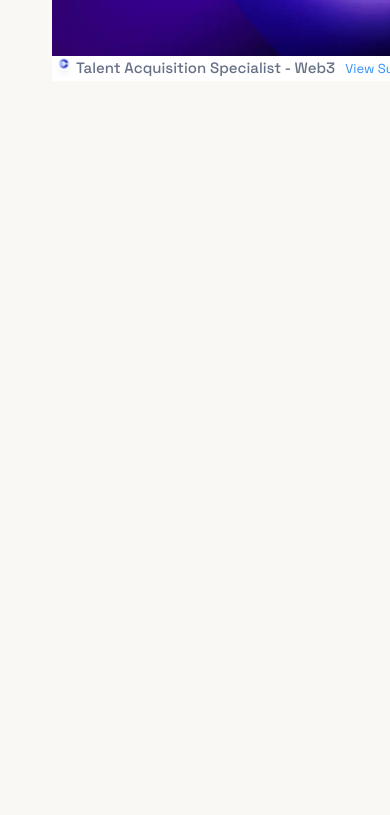
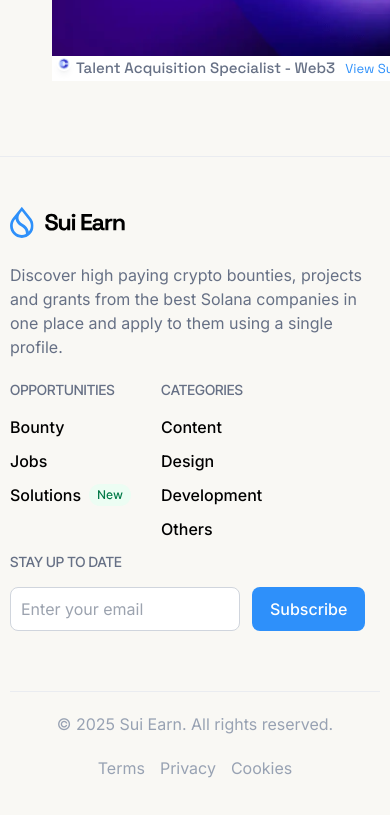
Before and after one commit to suiearn/sui-frontend, a Next.js app: page /profile in a window 390 px wide. Shown: the part 1097-1912 px from the top of the page. Before the commit the page ends 1253 px from the top, so only its background shows below. Built offline with nearby package versions, Linux system fonts and the light colour scheme.

Commit message:
footer mobile

```diff
--- a/app/layout.tsx
+++ b/app/layout.tsx
@@ -27,7 +27,7 @@
       >
         <Navbar />
         {children}
-        {/* <Footer /> */}
+        <Footer />
       </body>
     </html>
   );
--- a/app/styles/button.scss
+++ b/app/styles/button.scss
@@ -18,6 +18,7 @@
   &.small-btn {
     padding: 10px 16px;
     font-size: 16px;
+    white-space: nowrap;
   }
 
   &:hover{
--- a/components/Footer/footer.module.scss
+++ b/components/Footer/footer.module.scss
@@ -107,3 +107,109 @@
   padding-left: 132px;
   padding-right: 132px;
 }
+
+@media screen and (max-width: 767px) {
+  .footer_upper {
+    display: flex;
+    align-items: flex-start;
+    justify-content: space-between;
+    flex-wrap: wrap;
+    margin-bottom: 60px;
+
+    .logo {
+      max-width: 384px;
+      > p {
+        font-size: 16px;
+        font-family: "Inter", serif;
+        margin-top: 25px;
+        color: #667085;
+      }
+    }
+
+    .footer_links {
+      display: flex;
+      align-items: flex-start;
+      gap: 30px;
+      margin-top: 20px;
+
+      > div {
+        > h4 {
+          color: #667085;
+          text-transform: uppercase;
+          font-family: "Inter Tight", serif;
+          font-size: 14px;
+          margin-bottom: 15px;
+          font-weight: 500;
+        }
+        > p {
+          color: #000000;
+          font-size: 16px;
+          font-weight: 500;
+          font-family: "Inter", serif;
+          margin-bottom: 10px;
+        }
+      }
+    }
+
+    .footer_email {
+      display: flex;
+      flex-direction: column;
+      > h4 {
+        color: #667085;
+        text-transform: uppercase;
+        font-family: "Inter Tight", serif;
+        font-size: 14px;
+        margin-bottom: 15px;
+        font-weight: 500;
+      }
+    }
+
+    input {
+      width: 230px;
+      height: 44px;
+      border: 1px solid #d0d5dd;
+      padding: 10px 16px;
+      border-radius: 8px;
+      padding-left: 10px;
+      font-size: 16px;
+      font-family: "Inter", serif;
+      // margin-top: 20px;
+      color: #667085;
+    }
+    .signin_button {
+      color: #ffffff;
+      background-color: #2e90fa;
+      padding: 10px 18px;
+      border-radius: 8px;
+      width: 100%;
+      font-weight: 500;
+      font-size: 16px;
+      font-family: "Inter", serif;
+    }
+  }
+
+  .footer_lower {
+    border-top: 1px solid #eaecf0;
+    display: flex;
+    align-items: center;
+    justify-content: center;
+    flex-direction: column;
+    .copyright {
+      font-size: 16px;
+      color: #98a2b3;
+      margin-top: 20px;
+      font-family: "Inter", serif;
+    }
+    .terms {
+      margin-top: 20px;
+      display: flex;
+      gap: 15px;
+      align-items: center;
+      >p{
+        font-family: "Inter", serif;
+        font-size: 16px;
+        color: #98a2b3;
+      }
+    }
+  }
+}
--- a/components/Login/Login.tsx
+++ b/components/Login/Login.tsx
@@ -6,10 +6,11 @@
 const Login = ({closeModal}) => {
     const router = useRouter()
     return (
-        <div className={styles.login} onClick={closeModal}>
+        <div className={`relative ${styles.login}`} onClick={closeModal}>
             <div className={styles.login__login_container} onClick={(e) => e.stopPropagation()}>
-                <div className='flex justify-center'>
+                <div className='flex justify-center relative'>
                     <Image src="/sui-single-logo.svg" width={34} height={43} alt="logo" />
+                    <Image src="/close-icon.svg" alt="close" width={10} height={10} className='absolute right-0 top-0' onClick={closeModal} />
                 </div>
                 <div className={styles.header}>
                     <h3>You are one step away </h3>
--- a/components/Navbar/Navbar.tsx
+++ b/components/Navbar/Navbar.tsx
@@ -27,12 +27,12 @@
                     </div>
                 </div>
                 <div className={styles.navbar__nav_buttons}>
-                    <div onClick={() => setShowLoginModal(true)}>Log in</div>
+                    <div onClick={() => setShowLoginModal(true)} className='whitespace-nowrap'>Log in</div>
                     <button onClick={() => setShowSignUpModal(true)} className='btn primary small-btn'>Sign up</button>
                 </div>
-                <div className={styles.ellipses}>
+                {/* <div className={styles.ellipses}>
                     <Image src='/navbar-ellipses.svg' alt="navbar menu" width={40} height={40} />
-                </div>
+                </div> */}
             </div>
             {showLoginModal && (
                 <Login closeModal={closeModal} />
--- a/components/Navbar/navbar.module.scss
+++ b/components/Navbar/navbar.module.scss
@@ -73,7 +73,7 @@
     }
 
     &__nav_buttons {
-      display: none;
+      display: flex;
     }
 
     .ellipses{
--- a/components/SignUp/SignUp.tsx
+++ b/components/SignUp/SignUp.tsx
@@ -6,8 +6,9 @@
     return (
         <div className={styles.login} onClick={closeModal}>
             <div className={styles.login__login_container} onClick={(e) => e.stopPropagation()}>
-                <div className='flex justify-center'>
+                <div className='flex justify-center relative'>
                     <Image src="/sui-single-logo.svg" width={34} height={43} alt="logo" />
+                    <Image src="/close-icon.svg" alt="close" width={10} height={10} className='absolute right-0 top-0' onClick={closeModal} />
                 </div>
                 <div className={styles.header}>
                     <h3>You are one step away </h3>
```
Also changed, not shown: public/close-icon.svg (added).
